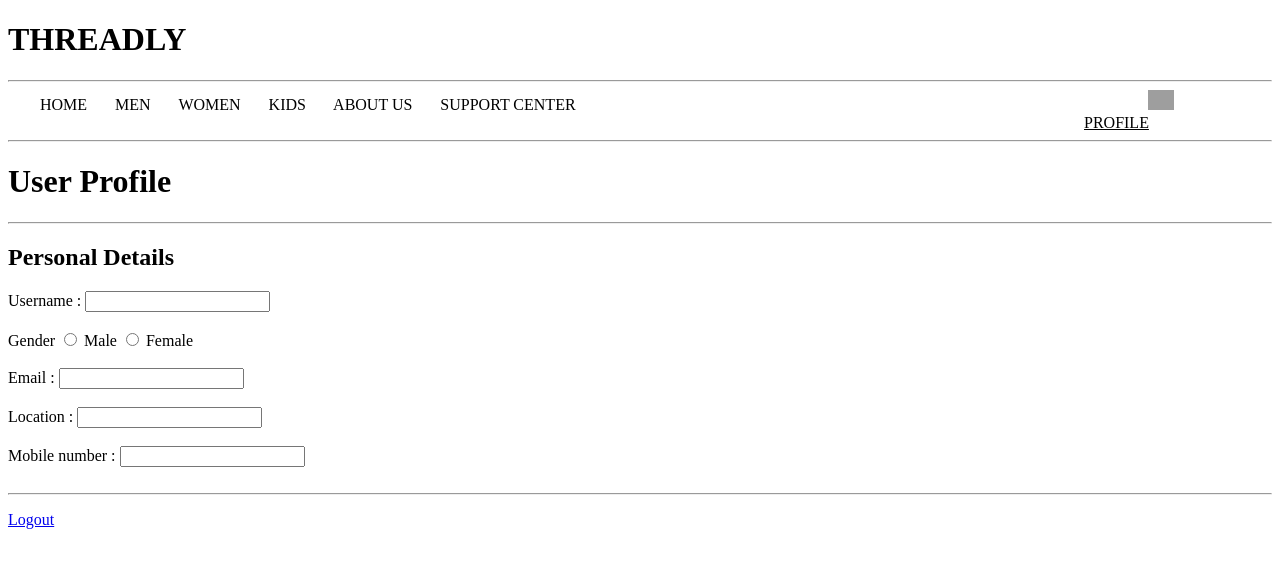
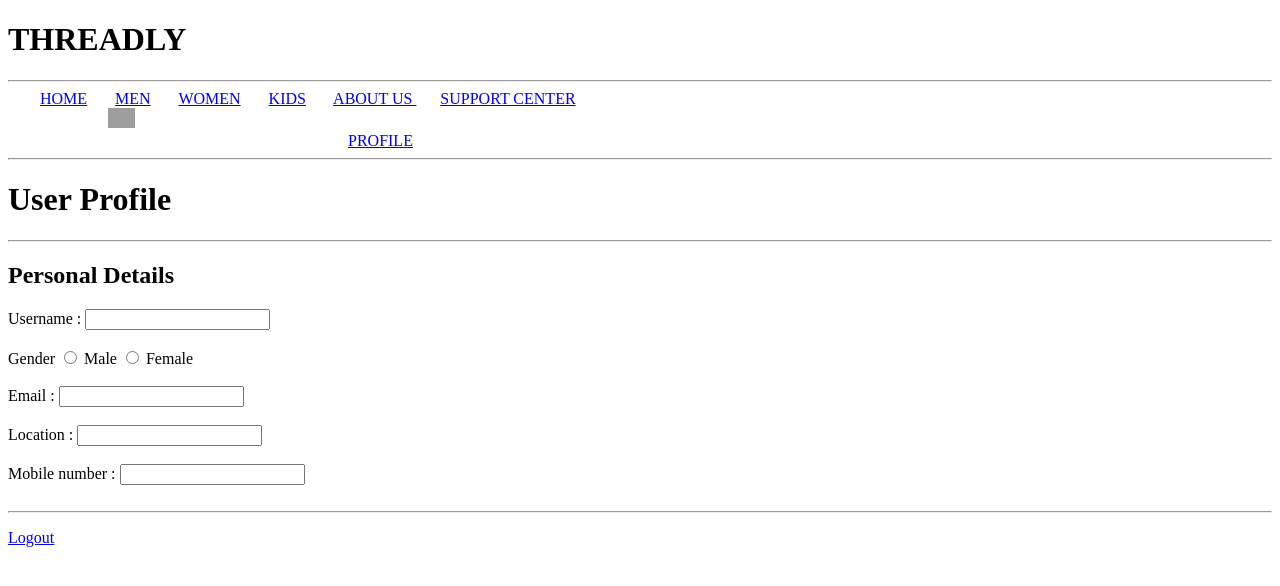
Before and after one commit to Hemangkhedikar/ICP13-HTML-GITHUB-PROJECT.1-THREADLY, a plain HTML site: page profile.html in a window 1280 px wide. Drawn offline with Linux system fonts and the light colour scheme; grey boxes are pictures that could not be loaded.

Commit message:
final change

```diff
--- a/profile.html
+++ b/profile.html
@@ -8,14 +8,14 @@
  <div>
          <h1>THREADLY</h1>
              <hr> &nbsp; &nbsp; &nbsp; &nbsp;
-             <a>HOME</a> &nbsp; &nbsp; &nbsp;
-             <a>MEN</a> &nbsp; &nbsp; &nbsp;
-             <a>WOMEN</a> &nbsp; &nbsp; &nbsp;
-             <a>KIDS</a> &nbsp; &nbsp; &nbsp;
-             <a>ABOUT US </a>&nbsp; &nbsp; &nbsp;
-             <a>SUPPORT CENTER</a>&nbsp; &nbsp; &nbsp; &nbsp; &nbsp;&nbsp;&nbsp;&nbsp;&nbsp;&nbsp;&nbsp; &nbsp;&nbsp;&nbsp;&nbsp;&nbsp; &nbsp; &nbsp;&nbsp;&nbsp;&nbsp; &nbsp; &nbsp;&nbsp;&nbsp; &nbsp; &nbsp;&nbsp; &nbsp; &nbsp;&nbsp; &nbsp; &nbsp; &nbsp; &nbsp;
-      &nbsp; &nbsp; &nbsp;&nbsp; &nbsp; &nbsp;&nbsp; &nbsp; &nbsp;&nbsp; &nbsp; &nbsp;&nbsp; &nbsp; &nbsp;&nbsp;&nbsp;&nbsp; &nbsp; &nbsp;&nbsp; &nbsp; &nbsp;&nbsp; &nbsp; &nbsp;&nbsp; &nbsp; &nbsp;&nbsp; &nbsp; &nbsp;&nbsp; &nbsp; &nbsp;&nbsp; &nbsp; &nbsp;&nbsp; &nbsp; &nbsp;&nbsp; &nbsp; &nbsp;&nbsp; &nbsp; &nbsp;&nbsp; &nbsp; &nbsp;&nbsp; &nbsp; &nbsp;&nbsp; &nbsp;<img src="https://cdn-icons-png.flaticon.com/128/1144/1144760.png" height="20px">&nbsp;&nbsp; &nbsp;&nbsp; &nbsp; &nbsp;&nbsp; &nbsp; &nbsp;&nbsp; &nbsp; &nbsp;&nbsp; &nbsp; &nbsp;&nbsp; &nbsp; &nbsp;&nbsp; &nbsp; &nbsp;&nbsp; &nbsp; &nbsp;  &nbsp; &nbsp; &nbsp;&nbsp; &nbsp; &nbsp;&nbsp; &nbsp; &nbsp;&nbsp; &nbsp; &nbsp;&nbsp; &nbsp;
-      &nbsp; &nbsp; &nbsp;&nbsp; &nbsp; &nbsp;&nbsp; &nbsp; &nbsp;&nbsp; &nbsp; &nbsp;&nbsp;&nbsp; &nbsp; &nbsp;&nbsp;&nbsp; &nbsp; &nbsp;&nbsp; &nbsp; &nbsp;&nbsp; &nbsp; &nbsp;&nbsp; &nbsp; &nbsp;&nbsp; &nbsp; &nbsp;&nbsp; &nbsp; &nbsp;&nbsp; &nbsp; &nbsp;&nbsp;&nbsp; &nbsp; &nbsp;&nbsp; &nbsp; &nbsp;&nbsp; &nbsp; &nbsp;&nbsp; &nbsp; &nbsp;&nbsp; &nbsp; &nbsp;&nbsp; &nbsp; &nbsp;&nbsp; &nbsp; &nbsp;&nbsp; &nbsp; &nbsp;&nbsp; &nbsp; &nbsp;&nbsp; &nbsp; &nbsp;&nbsp; &nbsp; &nbsp;&nbsp; &nbsp; &nbsp;&nbsp; &nbsp; &nbsp;&nbsp; &nbsp; &nbsp;&nbsp; &nbsp; &nbsp;&nbsp; &nbsp; &nbsp;&nbsp; &nbsp; &nbsp;&nbsp; &nbsp; &nbsp;&nbsp; &nbsp; &nbsp;&nbsp; &nbsp; &nbsp;&nbsp; &nbsp; &nbsp;&nbsp; &nbsp; &nbsp;&nbsp; &nbsp; &nbsp;&nbsp; &nbsp; &nbsp;&nbsp; &nbsp;&nbsp;&nbsp;&nbsp; &nbsp;&nbsp; &nbsp; &nbsp;&nbsp; &nbsp; &nbsp;  &nbsp; &nbsp; &nbsp;&nbsp; &nbsp; &nbsp;&nbsp; &nbsp; &nbsp;&nbsp; &nbsp; &nbsp;&nbsp; &nbsp; &nbsp; <a ><u>PROFILE</u></a><hr>
+             <a href="index.html">HOME</a> &nbsp; &nbsp; &nbsp;
+             <a href="./pages/Mens.html">MEN</a> &nbsp; &nbsp; &nbsp;
+             <a href="pages/women.html">WOMEN</a> &nbsp; &nbsp; &nbsp;
+             <a href="pages/Kids.html">KIDS</a> &nbsp; &nbsp; &nbsp;
+             <a href="pages/about.html">ABOUT US </a>&nbsp; &nbsp; &nbsp;
+             <a href="pages/contact.html">SUPPORT CENTER</a>&nbsp; &nbsp; &nbsp; &nbsp; &nbsp;&nbsp;&nbsp;&nbsp;&nbsp;&nbsp;&nbsp; &nbsp;&nbsp;&nbsp;&nbsp;&nbsp; &nbsp; &nbsp;&nbsp;&nbsp;&nbsp; &nbsp; &nbsp;&nbsp;&nbsp; &nbsp; &nbsp;&nbsp; &nbsp; &nbsp;&nbsp; &nbsp; &nbsp; &nbsp; &nbsp;
+      &nbsp; &nbsp; &nbsp;&nbsp; &nbsp; &nbsp;&nbsp; &nbsp; &nbsp;&nbsp; &nbsp; &nbsp;&nbsp; &nbsp; &nbsp;&nbsp;&nbsp;&nbsp; &nbsp; &nbsp;&nbsp; &nbsp; &nbsp;&nbsp; &nbsp; &nbsp;&nbsp; &nbsp; &nbsp;&nbsp; &nbsp; &nbsp;&nbsp; &nbsp; &nbsp;&nbsp; &nbsp; &nbsp;&nbsp; &nbsp; &nbsp;&nbsp; &nbsp; &nbsp;&nbsp; &nbsp; &nbsp;&nbsp; &nbsp; &nbsp;&nbsp; &nbsp; &nbsp;&nbsp; &nbsp;&nbsp;&nbsp; &nbsp; &nbsp;&nbsp;&nbsp; &nbsp; &nbsp;&nbsp;&nbsp; &nbsp; &nbsp;&nbsp;&nbsp; &nbsp; &nbsp;&nbsp;&nbsp; &nbsp; &nbsp;&nbsp;&nbsp; &nbsp; &nbsp;&nbsp;&nbsp; &nbsp; &nbsp;&nbsp;&nbsp; &nbsp; &nbsp;&nbsp;&nbsp; &nbsp; &nbsp;<img src="https://cdn-icons-png.flaticon.com/128/1144/1144760.png" height="20px">&nbsp;&nbsp; &nbsp;&nbsp; &nbsp; &nbsp;&nbsp; &nbsp; &nbsp;&nbsp; &nbsp; &nbsp;&nbsp; &nbsp; &nbsp;&nbsp; &nbsp; &nbsp;&nbsp; &nbsp; &nbsp;&nbsp; &nbsp; &nbsp;  &nbsp; &nbsp; &nbsp;&nbsp; &nbsp; &nbsp;&nbsp; &nbsp; &nbsp;&nbsp; &nbsp; &nbsp;&nbsp; &nbsp;
+      &nbsp; &nbsp; &nbsp;&nbsp; &nbsp; &nbsp;&nbsp; &nbsp; &nbsp;&nbsp; &nbsp; &nbsp;&nbsp;&nbsp; &nbsp; &nbsp;&nbsp;&nbsp; &nbsp; &nbsp;&nbsp; &nbsp; &nbsp;&nbsp; &nbsp; &nbsp;&nbsp; &nbsp; &nbsp;&nbsp; &nbsp; &nbsp;&nbsp; &nbsp; &nbsp;&nbsp; &nbsp; &nbsp;&nbsp;&nbsp; &nbsp; &nbsp;&nbsp; &nbsp; &nbsp;&nbsp; &nbsp; &nbsp;&nbsp; &nbsp; &nbsp;&nbsp; &nbsp; &nbsp;&nbsp; &nbsp; &nbsp;&nbsp; &nbsp; &nbsp;&nbsp; &nbsp; &nbsp;&nbsp; &nbsp; &nbsp;&nbsp; &nbsp; &nbsp;&nbsp; &nbsp; &nbsp;&nbsp; &nbsp; &nbsp;&nbsp; &nbsp; &nbsp;&nbsp; &nbsp; &nbsp;&nbsp; &nbsp; &nbsp;&nbsp; &nbsp; &nbsp;&nbsp; &nbsp; &nbsp;&nbsp; &nbsp; &nbsp;&nbsp; &nbsp; &nbsp;&nbsp; &nbsp; &nbsp;&nbsp; &nbsp; &nbsp;&nbsp; &nbsp; &nbsp;&nbsp; &nbsp; &nbsp;&nbsp; &nbsp; &nbsp;&nbsp; &nbsp;&nbsp;&nbsp;&nbsp; &nbsp;&nbsp; &nbsp; &nbsp;&nbsp; &nbsp; &nbsp;  &nbsp; &nbsp; &nbsp;&nbsp; &nbsp; &nbsp;&nbsp; &nbsp; &nbsp;&nbsp; &nbsp; &nbsp;&nbsp; &nbsp; &nbsp;&nbsp;&nbsp; &nbsp; &nbsp;&nbsp;&nbsp; &nbsp; &nbsp;&nbsp;&nbsp; &nbsp; &nbsp;&nbsp;&nbsp; &nbsp; &nbsp;&nbsp;&nbsp; &nbsp; &nbsp;&nbsp;&nbsp; &nbsp; &nbsp;&nbsp;&nbsp; &nbsp; &nbsp;&nbsp;&nbsp; &nbsp; &nbsp;&nbsp;&nbsp; &nbsp; &nbsp;&nbsp;&nbsp; &nbsp; &nbsp;&nbsp;&nbsp; &nbsp; &nbsp;&nbsp;&nbsp; &nbsp; &nbsp;&nbsp;&nbsp; &nbsp; &nbsp; <a href="profile.html"><u>PROFILE</u></a><hr>
   </div>
     <h1> User Profile</h1><hr>
 
@@ -41,6 +41,6 @@
 
   </form>
   <hr>
-  <p><a href="login.html"> Logout</a></p>
+  <p><a href="loginpage.html"> Logout</a></p>
 </body>
 </html>
```
Also changed, not shown: index.html (+6 -6 lines), pages/contact.html (+3 -2 lines).
